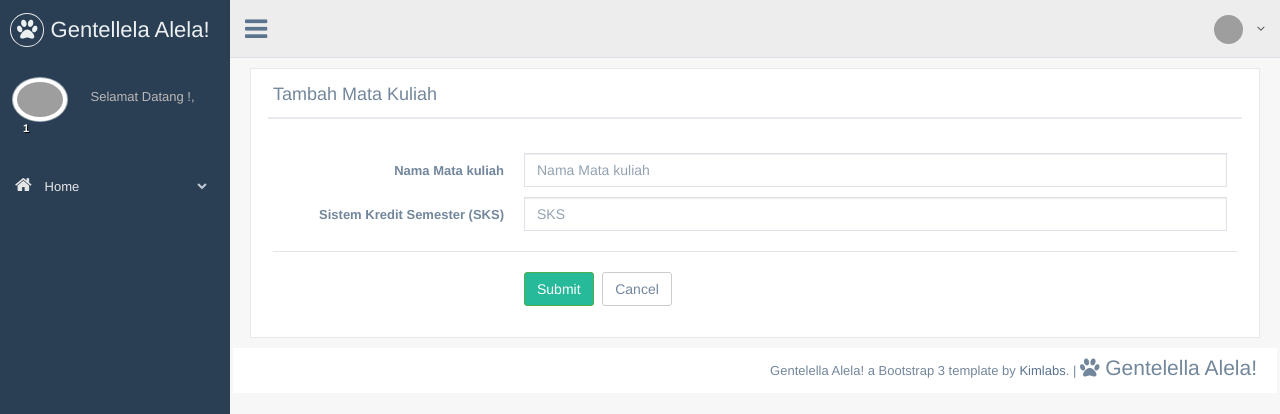
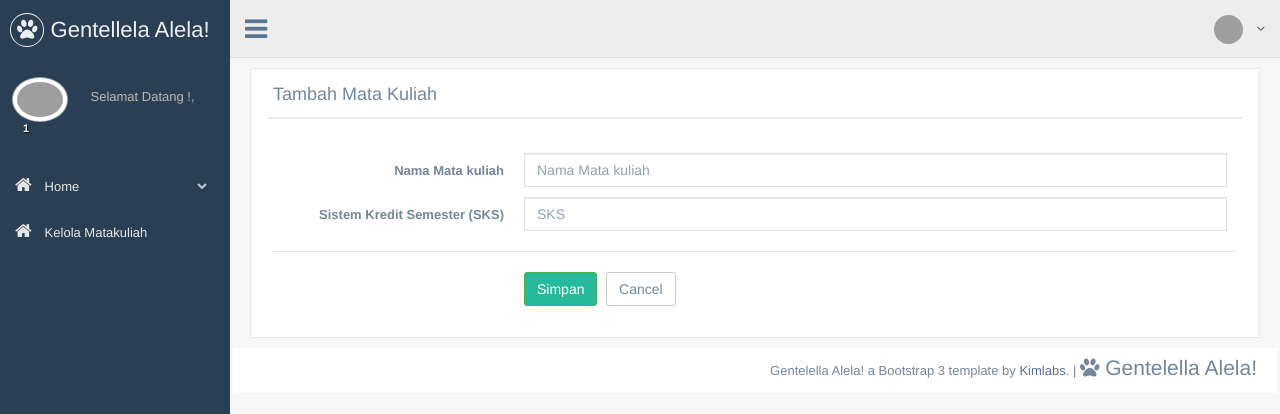
Before and after one commit to dedihartono/project3, a CodeIgniter app: page /sip/index.php/kelola_jadwal/index in a window 1280 px wide. Shown: the top 414 px of the page. Run offline with CodeIgniter, Linux system fonts and the light colour scheme; the visitor is signed in with stand-in values (Sample User, id 1); grey boxes are pictures that could not be loaded.

Commit message:
Kelola Matakuliah

```diff
--- a/application/views/jadwal/v_tambah_mk.php
+++ b/application/views/jadwal/v_tambah_mk.php
@@ -24,7 +24,7 @@
                   <div class="ln_solid"></div>
                   <div class="form-group">
                       <div class="col-md-9 col-sm-9 col-xs-12 col-md-offset-3">
-                        <button type="submit" class="btn btn-success">Submit</button>
+                        <button type="submit" class="btn btn-success">Simpan</button>
                         <button type="reset" class="btn btn-default">Cancel</button>
                       </div>
                   </div>
--- a/application/views/navigasi/nav.php
+++ b/application/views/navigasi/nav.php
@@ -22,6 +22,9 @@
                     </li>
                 </ul>
             </li>
+            <li>
+              <a href="<?php echo base_url();?>kelola_jadwal/tampil_mk"><i class="fa fa-home"></i> Kelola Matakuliah</a>
+            </li>
         </ul>
     </div>
 
```
